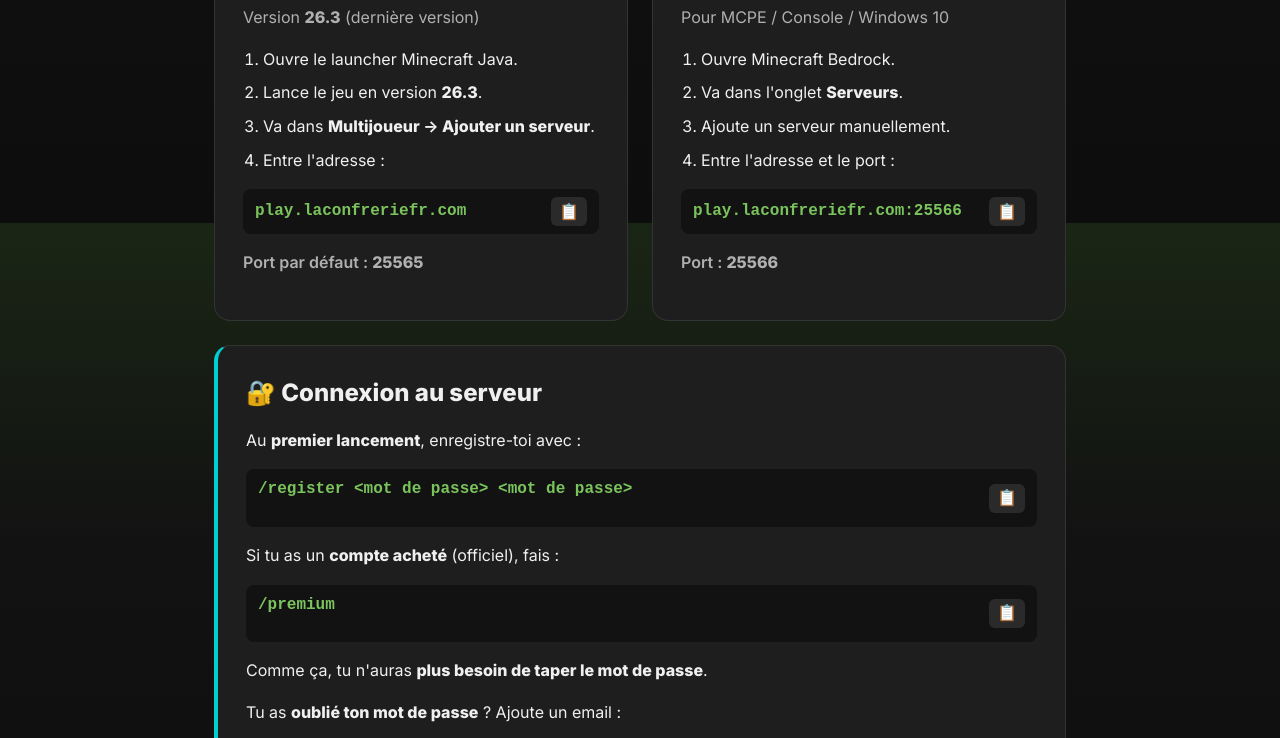
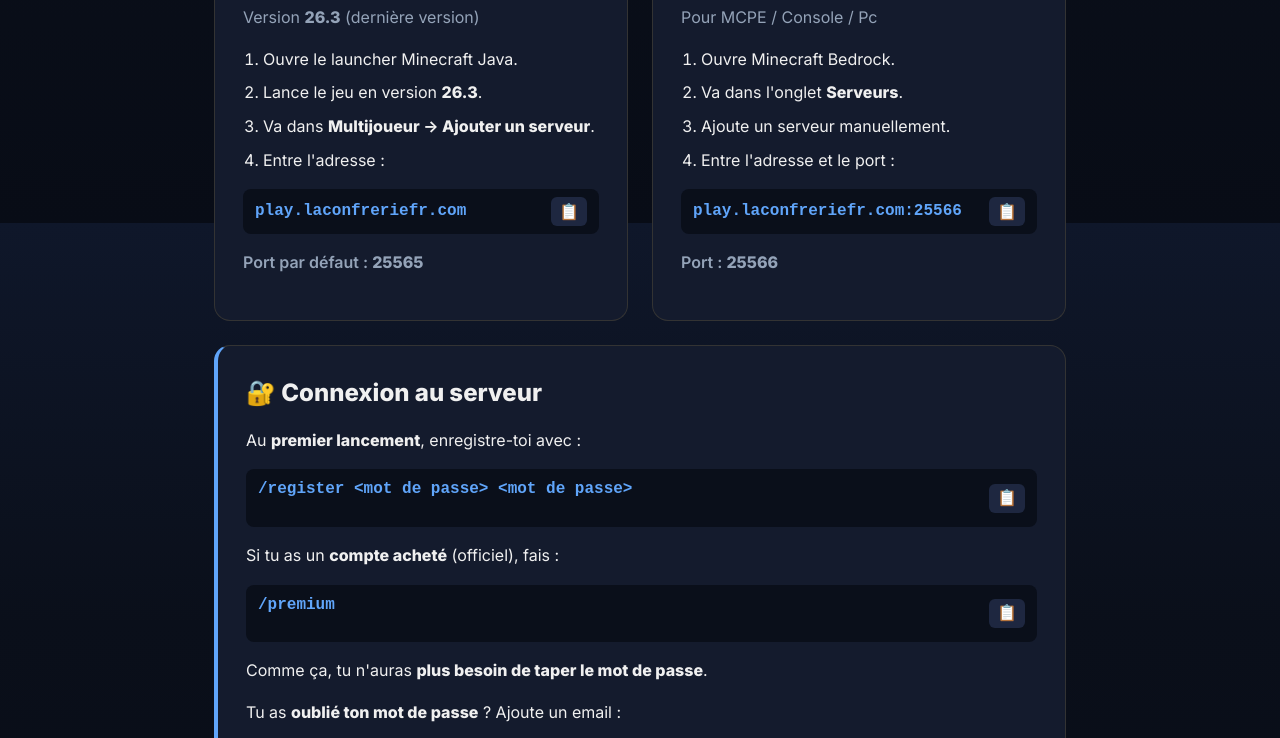
Before and after one commit to lerenard1fr/minecraft-entre-potes, a plain HTML site: page index.html in a window 1280 px wide. Shown: the part 577-1315 px from the top of the page. Drawn offline with Linux system fonts and the light colour scheme.

Commit message:
Theme inspire du MOTD + correction texte Bedrock

```diff
--- a/index.html
+++ b/index.html
@@ -56,7 +56,7 @@
                         <span class="icon">📱</span>
                         <h3>Bedrock Edition</h3>
                     </div>
-                    <p>Pour MCPE / Console / Windows 10</p>
+                    <p>Pour MCPE / Console / Pc</p>
                     <ol>
                         <li>Ouvre Minecraft Bedrock.</li>
                         <li>Va dans l'onglet <strong>Serveurs</strong>.</li>
--- a/style.css
+++ b/style.css
@@ -1,18 +1,20 @@
 :root {
-    --bg: #121212;
-    --bg-gradient: linear-gradient(180deg, #1a2615 0%, #121212 40%, #0d0d0d 100%);
-    --surface: #1e1e1e;
-    --surface-hover: #2a2a2a;
+    --bg: #0a0f1a;
+    --bg-gradient: linear-gradient(180deg, #0f172a 0%, #0a0f1a 50%, #080c16 100%);
+    --surface: #141b2d;
+    --surface-hover: #1e2740;
     --text: #f0f0f0;
-    --muted: #b0b0b0;
-    --accent: #5d9b3c;
-    --accent-light: #7bc45d;
-    --accent-cyan: #00ced1;
+    --muted: #94a3b8;
+    --accent: #2563eb;
+    --accent-light: #60a5fa;
+    --accent-cyan: #22d3ee;
+    --accent-red: #ef4444;
+    --accent-yellow: #facc15;
+    --accent-green: #4ade80;
     --accent-orange: #f5a623;
-    --accent-yellow: #f8d56b;
-    --bedrock: #3c7a9b;
-    --java: #e88e34;
-    --danger: #d9534f;
+    --bedrock: #22d3ee;
+    --java: #f97316;
+    --danger: #ef4444;
 }
 
 * {
@@ -45,7 +47,7 @@ header h1 {
     font-size: 2.5rem;
     font-weight: 800;
     margin-bottom: 0.5rem;
-    background: linear-gradient(90deg, var(--accent-light), var(--accent-yellow), var(--accent-orange));
+    background: linear-gradient(90deg, var(--accent-light), var(--text) 40%, var(--accent-red) 60%, var(--accent-yellow));
     -webkit-background-clip: text;
     -webkit-text-fill-color: transparent;
     background-clip: text;
@@ -110,7 +112,7 @@ section h2 {
 
 /* Live status */
 .live-status {
-    border-left: 4px solid var(--accent-light);
+    border-left: 4px solid var(--accent);
 }
 
 .status-header {
@@ -359,7 +361,7 @@ code {
 
 /* Cracked info */
 .cracked-info {
-    border-left: 4px solid var(--accent-cyan);
+    border-left: 4px solid var(--accent-light);
 }
 
 .cracked-info p {
@@ -373,7 +375,7 @@ code {
 
 /* Rules */
 .rules {
-    border-left: 4px solid var(--accent-orange);
+    border-left: 4px solid var(--accent-red);
 }
 
 .rules ul {
@@ -444,7 +446,7 @@ code {
 
 /* Backup info */
 .backup-info {
-    border-left: 4px solid var(--accent-light);
+    border-left: 4px solid var(--accent-green);
 }
 
 .backup-info p {
```
